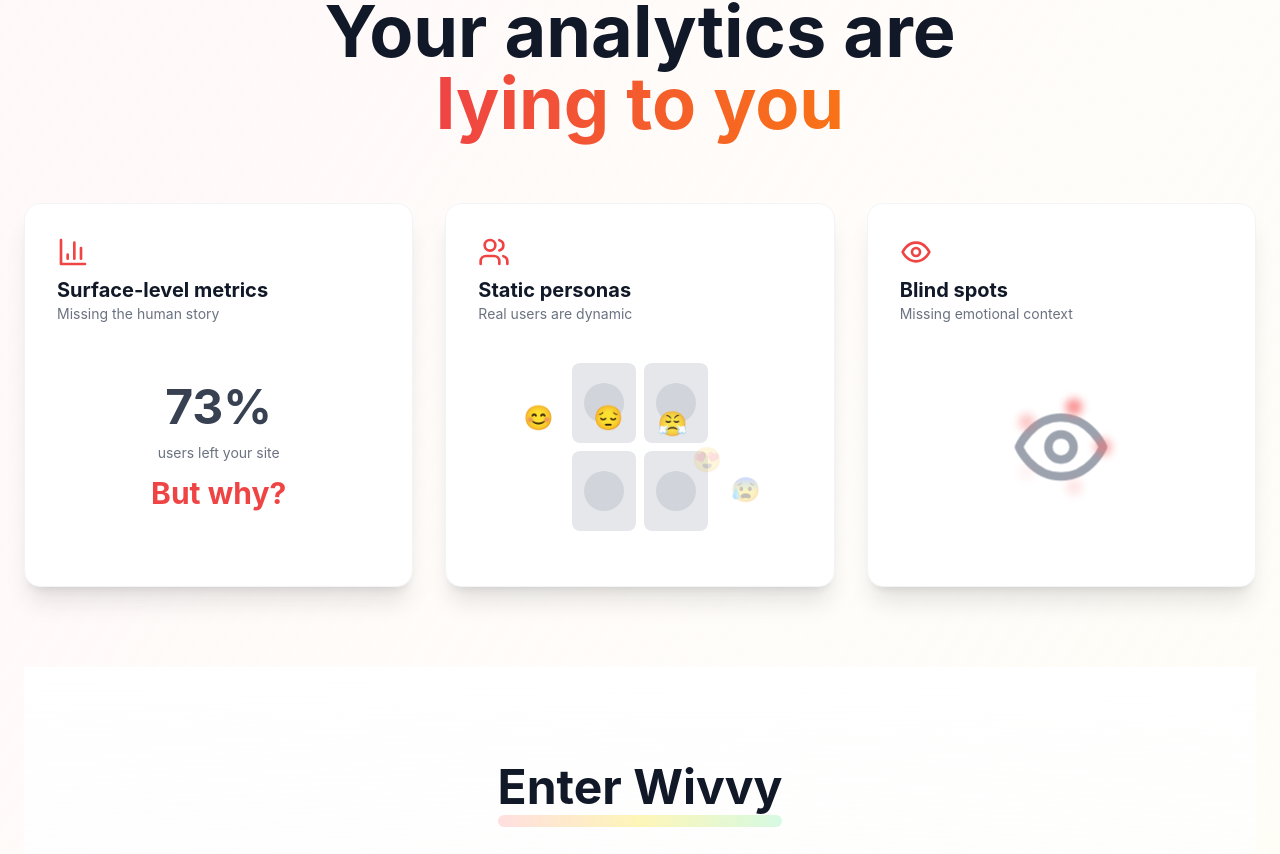
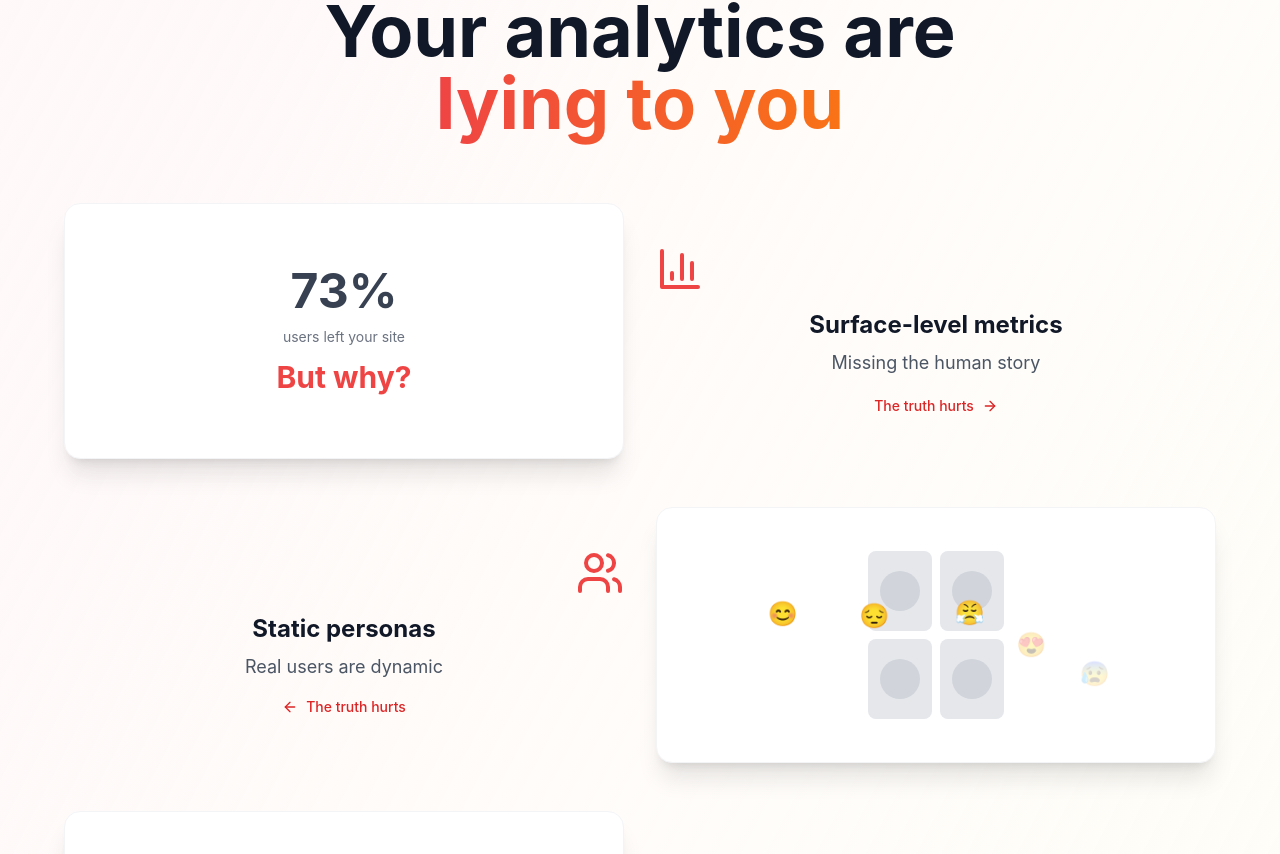
Before and after one commit to Treeback/wivvy-landing, a Next.js app: page / in a window 1280 px wide. Shown: the part 971-1825 px from the top of the page. Built offline with nearby package versions, Linux system fonts and the light colour scheme.

Commit message:
Redesign analytics section with staggered layout to avoid repetition

```diff
--- a/components/ProblemStatement.tsx
+++ b/components/ProblemStatement.tsx
@@ -305,51 +305,48 @@
           </h2>
         </div>
 
-        <div className="grid lg:grid-cols-3 gap-8 mb-20">
+        {/* Problems displayed in a unique staggered layout */}
+        <div className="max-w-6xl mx-auto mb-20">
+          <div className="relative">
             {problems.map((problem, index) => (
               <motion.div
                 key={index}
-              initial={{ opacity: 0, y: 40 }}
-              whileInView={{ opacity: 1, y: 0 }}
+                initial={{ opacity: 0, x: index % 2 === 0 ? -50 : 50 }}
+                whileInView={{ opacity: 1, x: 0 }}
                 viewport={{ once: true }}
                 transition={{ delay: index * 0.2 }}
-              onHoverStart={() => setHoveredCard(index)}
-              onHoverEnd={() => setHoveredCard(null)}
-              className="relative"
+                className={`flex flex-col lg:flex-row items-center gap-8 mb-12 ${index % 2 === 1 ? 'lg:flex-row-reverse' : ''}`}
               >
+                {/* Visual Side */}
                 <motion.div
-                animate={{
-                  scale: hoveredCard === index ? 1.02 : 1,
-                }}
+                  className="flex-1 relative"
+                  whileHover={{ scale: 1.02 }}
                   transition={{ type: "spring", stiffness: 300 }}
-                className="relative bg-white rounded-2xl shadow-xl overflow-hidden h-96 border border-gray-100 hover:border-red-200"
                 >
-                <div className="p-8 h-full flex flex-col">
-                  <div className="flex items-start justify-between mb-4">
-                    <div>
-                      <problem.icon className="w-8 h-8 text-red-500 mb-2" />
-                      <h3 className="text-xl font-bold text-gray-900">{problem.title}</h3>
-                      <p className="text-sm text-gray-500">{problem.subtitle}</p>
-                    </div>
-                  </div>
-
-                  <div className="flex-1 relative">
+                  <div className="bg-white rounded-2xl shadow-xl p-8 h-64 overflow-hidden border border-gray-100 hover:border-red-200 transition-colors">
                     {problem.visual}
                   </div>
+                </motion.div>
 
+                {/* Content Side */}
+                <div className={`flex-1 text-center lg:${index % 2 === 0 ? 'text-left' : 'text-right'}`}>
                   <motion.div
                     initial={{ opacity: 0 }}
-                    animate={{ opacity: hoveredCard === index ? 1 : 0 }}
-                    className="absolute inset-0 bg-gradient-to-br from-red-500/90 to-orange-500/90 flex items-center justify-center p-8"
+                    animate={{ opacity: 1 }}
+                    transition={{ delay: index * 0.2 + 0.3 }}
                   >
-                    <p className="text-white text-center font-medium">
-                      Traditional analytics miss the emotional drivers behind every user action
-                    </p>
+                    <problem.icon className={`w-12 h-12 text-red-500 mb-4 mx-auto lg:mx-0 ${index % 2 === 1 ? 'lg:ml-auto' : ''}`} />
+                    <h3 className="text-2xl font-bold text-gray-900 mb-2">{problem.title}</h3>
+                    <p className="text-lg text-gray-600 mb-4">{problem.subtitle}</p>
+                    <div className={`inline-flex items-center gap-2 text-red-600 font-medium ${index % 2 === 1 ? 'flex-row-reverse' : ''}`}>
+                      <span className="text-sm">The truth hurts</span>
+                      <ArrowRight className={`w-4 h-4 ${index % 2 === 1 ? 'rotate-180' : ''}`} />
+                    </div>
                   </motion.div>
                 </div>
               </motion.div>
-            </motion.div>
             ))}
+          </div>
         </div>
 
         {/* Enter Wivvy Section with Story Visualization */}
```
Lines whose indentation alone changed are shown as unchanged.
